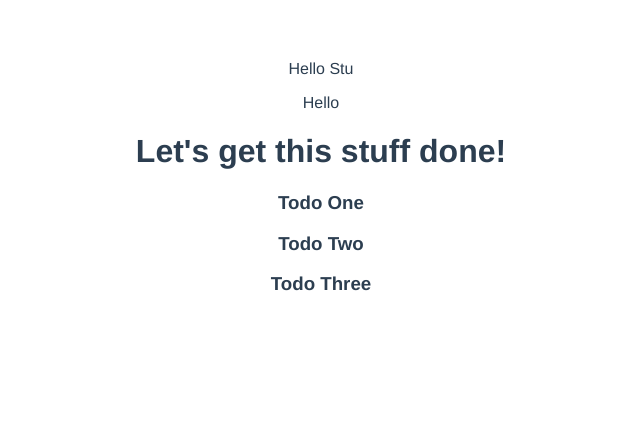
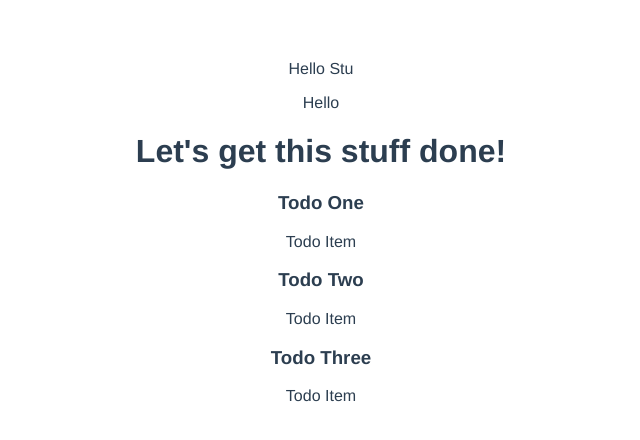
Before and after one commit to stujmar/vue-sinatra, a Vue app in the folder hello-vue/: page / in a window 1280 px wide. Shown: the top 440 px of the page, without its empty margins (319-959 px from the left). Built offline with nearby package versions, Linux system fonts and the light colour scheme.

Commit message:
brought TodoItem.vue as comp into Todos.vue

```diff
--- a/hello-vue/src/components/Todos.vue
+++ b/hello-vue/src/components/Todos.vue
@@ -3,13 +3,18 @@
         <h1>{{msg}}</h1>
         <div v-bind:key="todo.id" v-for="todo in todos" >
             <h3>{{todo.title}}</h3>
+            <TodoItem v-bind:todo="todo"/>
         </div>
     </div>
 </template>
 
 <script>
+import TodoItem from './TodoItem.vue';
 export default {
     name: "Todos",
+    components: {
+        TodoItem
+    },
     props: ["todos"],
     data () {
         return {
```
